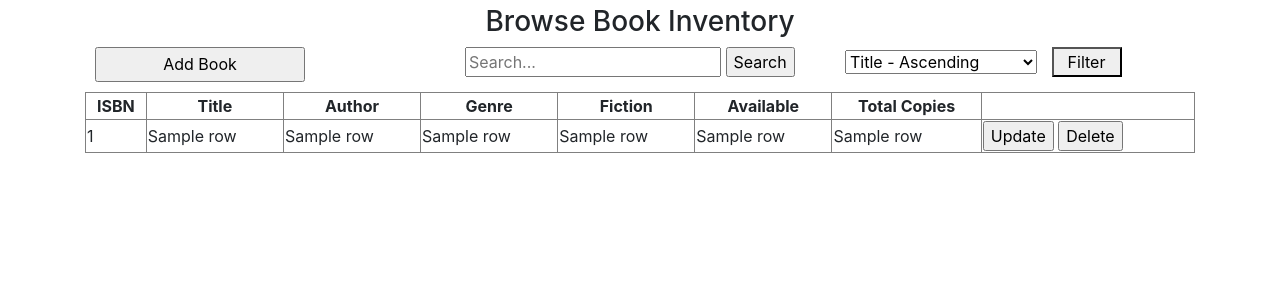
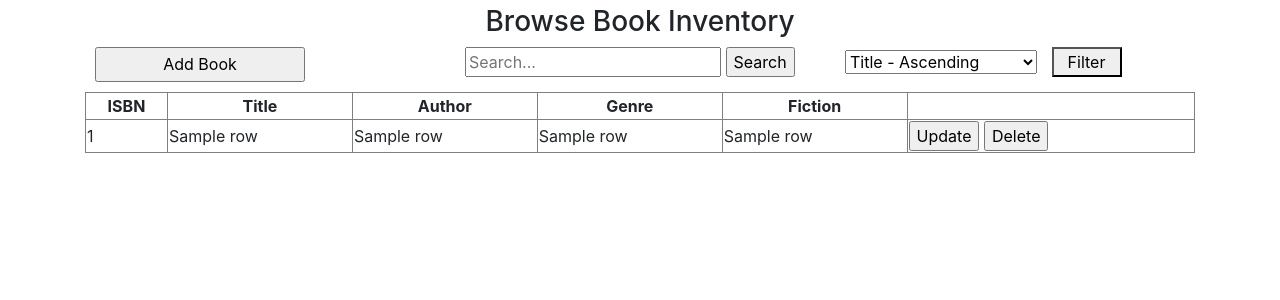
Before and after one commit to Cart6278/the-outdated-library-cs340, a Flask app: template starter_website/templates/books_browse.html in a window 1280 px wide. Shown: the part 56-356 px from the top of the page. Run offline with Flask 2, Linux system fonts and the light colour scheme; the template is opened without the code that fills it: most values are stand-ins (such as "Sample title", 1, 10 or a date in 2020); some libraries are stand-ins or nearby versions.

Commit message:
Error in searching for books fixed, remove available and total copies

```diff
--- a/starter_website/templates/books_browse.html
+++ b/starter_website/templates/books_browse.html
@@ -67,8 +67,6 @@
                 <th>Author</th>
                 <th>Genre</th>
                 <th>Fiction</th>
-                <th>Available</th>
-                <th>Total Copies</th>
                 <th></th>
             </thead>
             <tbody>
@@ -79,8 +77,6 @@
                     <td> {{r[2]}} </td>
                     <td> {{r[3]}} </td>
                     <td> {{r[4]}} </td>
-                    <td> {{r[5]}} </td>
-                    <td> {{r[6]}} </td>
                     <td>
                         <input type="button" name="update_book" value="Update" onclick="window.location = '/books_update/{{ r.0 }}'">
                         <input type="button" name="delete_book" value="Delete" onclick="window.location = '/books_browse/{{r.0}}'">
--- a/starter_website/webapp.py
+++ b/starter_website/webapp.py
@@ -383,7 +383,9 @@ def browse_books():
             query += ' GROUP BY b.title ORDER BY b.title ASC;'
         else:
             query += ''' WHERE title LIKE %s ''' % ("\'%%" + option + "%%\'")
-            query += ''' OR genre LIKE %s;''' % ("\'%%" + option + "%%\'")
+            query += ''' OR genre LIKE %s ''' % ("\'%%" + option + "%%\'")
+            query += ' GROUP BY b.title ORDER BY b.title ASC;'
+
 
     result = execute_query(db_connection, query).fetchall()
     print(result)
@@ -409,10 +411,6 @@ def add_books():
         query1 = 'INSERT INTO Books (isbn, title, genre, isFiction) VALUES(%s, %s, %s, %s); '
         query2 = 'INSERT INTO Author_Book (authorID, isbn) VALUES ((SELECT a.authorID FROM Authors AS a WHERE a.authorFirst = %s AND a.authorLast = %s), %s)'
         query3 = 'INSERT INTO Book_Items (isbn) VALUES (%s)'
-        if second_author:
-            query4 = 'INSERT INTO Author_Book (authorID, isbn) VALUES ((SELECT a.authorID FROM Authors AS a WHERE a.authorFirst = %s AND a.authorLast = %s), %s)'
-            data4 = (bookAuthorFirst2, bookAuthorLast2, bookIsbn,)
-            execute_query(db_connection, query4, data4)
 
         data1 = (bookIsbn, bookTitle, bookGenre, bookFiction,)
         data2 = (bookAuthorFirst, bookAuthorLast, bookIsbn,)
@@ -420,6 +418,12 @@ def add_books():
         execute_query(db_connection, query1, data1)
         execute_query(db_connection, query2, data2)
         execute_query(db_connection, query3, data3)
+
+        if second_author:
+            query4 = 'INSERT INTO Author_Book (authorID, isbn) VALUES ((SELECT a.authorID FROM Authors AS a WHERE a.authorFirst = %s AND a.authorLast = %s), %s)'
+            data4 = (bookAuthorFirst2, bookAuthorLast2, bookIsbn,)
+            execute_query(db_connection, query4, data4)
+
         return render_template('books_add.html')
 
 @webapp.route('/books_update/<int:id>', methods=['POST','GET'])
```
